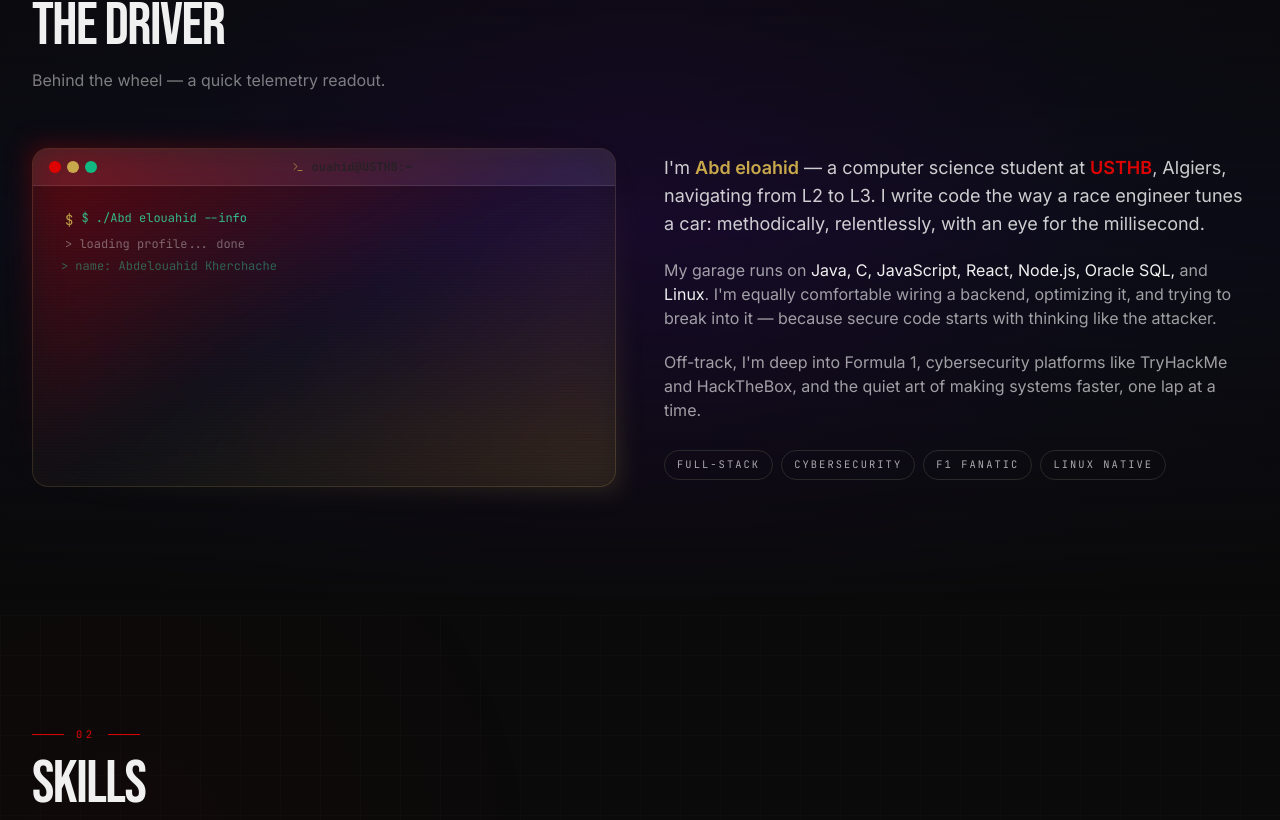
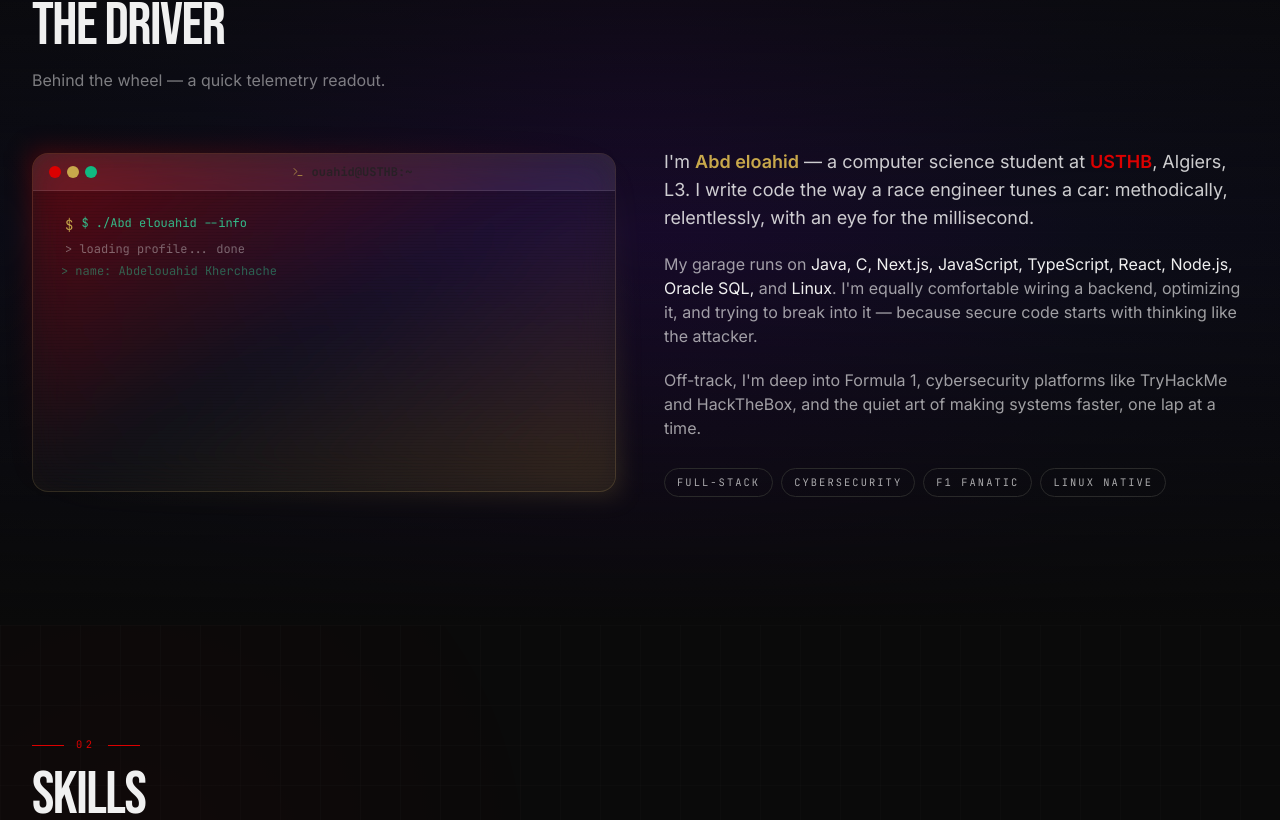
Before and after one commit to Wahidkherchache/Portfo, a React (Vite) app: page / in a window 1280 px wide. Shown: the part 960-1780 px from the top of the page. Built offline with nearby package versions, Linux system fonts and the light colour scheme.

Commit message:
Refactor code structure for improved readability and maintainability

```diff
--- a/src/components/About.tsx
+++ b/src/components/About.tsx
@@ -98,11 +98,11 @@ export default function About() {
             <p className="text-ferrari-smoke/85 text-base md:text-lg leading-relaxed">
               I'm <span className="text-ferrari-gold font-semibold">Abd eloahid</span> — a computer
               science student at <span className="text-ferrari-red font-semibold">USTHB</span>,
-              Algiers, navigating from L2 to L3. I write code the way a race engineer
+              Algiers, L3. I write code the way a race engineer
               tunes a car: methodically, relentlessly, with an eye for the millisecond.
             </p>
             <p className="text-ferrari-smoke/65 text-sm md:text-base leading-relaxed">
-              My garage runs on <span className="text-ferrari-smoke">Java, C, JavaScript, React,
+              My garage runs on <span className="text-ferrari-smoke">Java, C, Next.js, JavaScript, TypeScript, React,
               Node.js, Oracle SQL,</span> and <span className="text-ferrari-smoke">Linux</span>. I'm
               equally comfortable wiring a backend, optimizing it, and trying to break
               into it — because secure code starts with thinking like the attacker.
--- a/src/components/Hero.tsx
+++ b/src/components/Hero.tsx
@@ -6,7 +6,7 @@ import SpeedLines from './SpeedLines';
 import { reduceMotion } from '../utils/motion';
 
 const ROLES = ['Developer', 'Problem Solver', 'F1 Fanatic', 'Future Hacker'];
-const CV_URL = `${import.meta.env.BASE_URL}Abdelouahid_Kherchache_CV.pdf`;
+const CV_URL = `${import.meta.env.BASE_URL}certificates/Cv/${encodeURIComponent('Abdelouahid_Kherchache_CV.pdf')}`;
 
 interface HeroProps {
   onOpenF1Game?: () => void;
--- a/src/components/Skills.tsx
+++ b/src/components/Skills.tsx
@@ -13,8 +13,9 @@ interface SkillCarConfig {
   iconClass: string;
 }
 
-// 12 Skills mapped to Real F1 Team Colors & Devicons
+// 13 Skills mapped to Real F1 Team Colors & Devicons
 const SKILL_CARS: SkillCarConfig[] = [
+  { id: 'nextjs', name: 'Next.js', lapTime: 34.0, color: '#000000', category: 'Frontend', iconClass: 'devicon-nextjs-plain colored' },     // Next.js (black)
   { id: 'react', name: 'React', lapTime: 35.0, color: '#E8002D', category: 'Frontend', iconClass: 'devicon-react-original colored' },        // Ferrari (red)
   { id: 'js', name: 'JavaScript', lapTime: 35.5, color: '#FF8000', category: 'Frontend', iconClass: 'devicon-javascript-plain colored' },     // McLaren (papaya orange)
   { id: 'html-css', name: 'HTML/CSS', lapTime: 36.0, color: '#3671C6', category: 'Frontend', iconClass: 'devicon-html5-plain colored' },   // Red Bull (dark blue)
```
Also changed, not shown: 1 other file (tests, documents, lock files or other folders).
